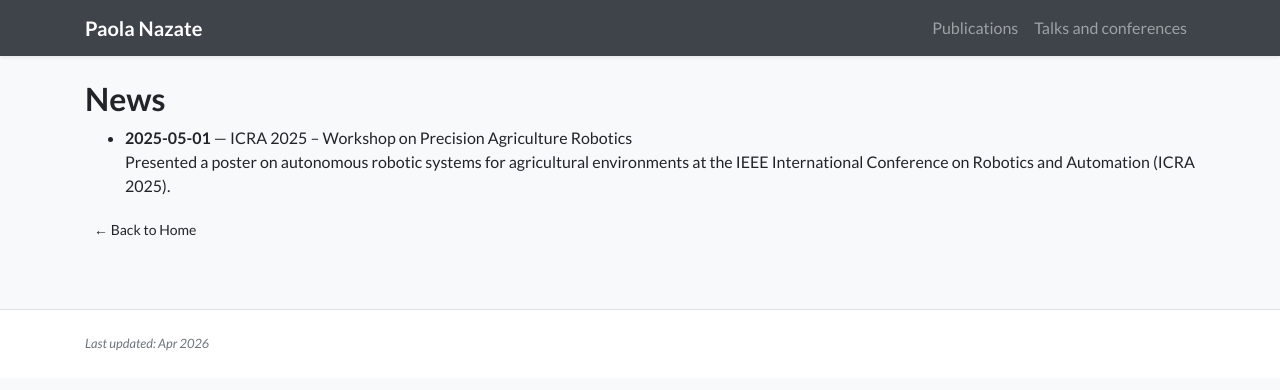
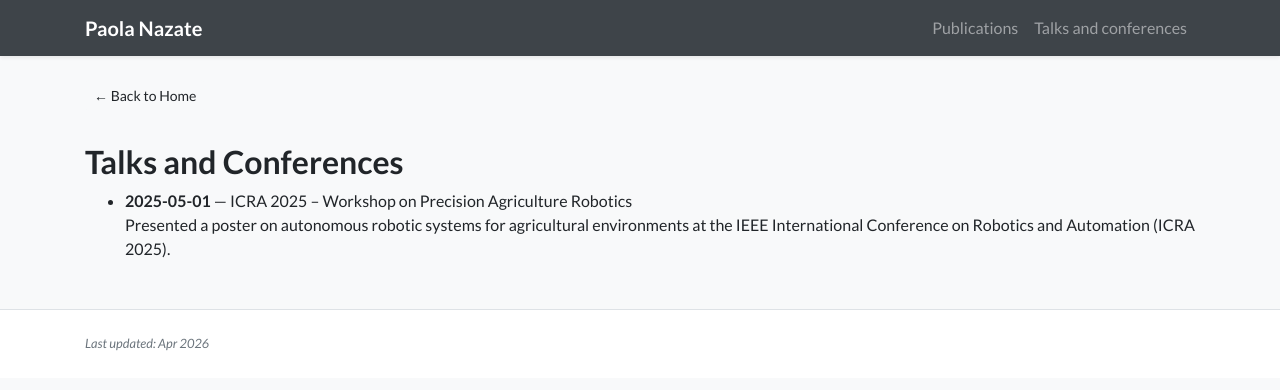
Before and after one commit to PaolaNazateB/webpage, a Jekyll site: the page built from news.md, in a window 1280 px wide. Shown: the top 390 px of the page. Built offline with Jekyll 4.4.1, drawn with Linux system fonts in a browser that asks for light colours; nearby versions of some CDN libraries; a style sheet for code colours, icons or effects is not loaded.

Commit message:
Update news.md

```diff
--- a/news.md
+++ b/news.md
@@ -1,13 +1,18 @@
 ---
 layout: default
 title: Talks and Conferences
-permalink: /news/
+permalink: /talks/
 ---
 
-<h2>News</h2>
+<a href="{{ '/' | relative_url }}" class="btn btn-light btn-sm mb-3">
+  ← Back to Home
+</a>
 
+<h2>Talks and Conferences</h2>
+
+{% assign talks = site.news | sort: "date" | reverse %}
 <ul>
-  {% for item in site.news %}
+  {% for item in talks %}
     <li>
       <strong>{{ item.date | date: "%Y-%m-%d" }}</strong> —
       {{ item.title }}
@@ -16,8 +21,3 @@ permalink: /news/
     </li>
   {% endfor %}
 </ul>
-
-
-<a href="{{ '/' | relative_url }}" class="btn btn-light btn-sm mb-3">
-    ← Back to Home
-</a>
```
